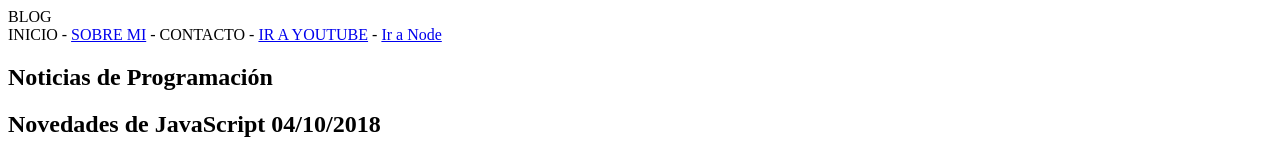
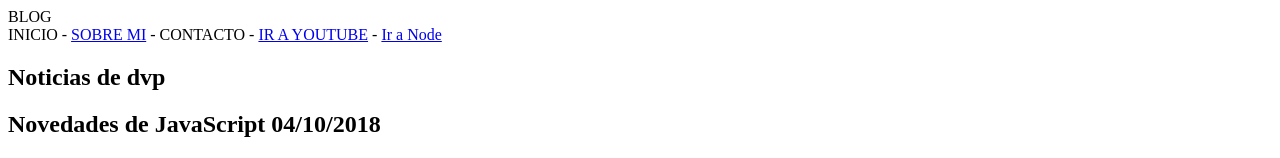
Before and after one commit to Gilberth27/Devops2, a plain HTML site: page HTML/ejemplo.html in a window 1280 px wide. Shown: the top 158 px of the page. Drawn offline with Linux system fonts and the light colour scheme.

Commit message:
github actionc

```diff
--- a/HTML/ejemplo.html
+++ b/HTML/ejemplo.html
@@ -14,7 +14,7 @@
         YOUTUBE</a> - <a href="#node">Ir a Node</a></nav>
 
     <section>
-      <h1 id="noticias">Noticias de Programación</h1>
+      <h1 id="noticias">Noticias de dvp</h1>
       <article>
         <h2>Novedades de JavaScript <span>04/10/2018</span></h2>
         <p><strong>Lorem ipsum</strong> dolor sit amet consectetur adipisicing elit. Obcaecati quidem nesciunt error,
```
